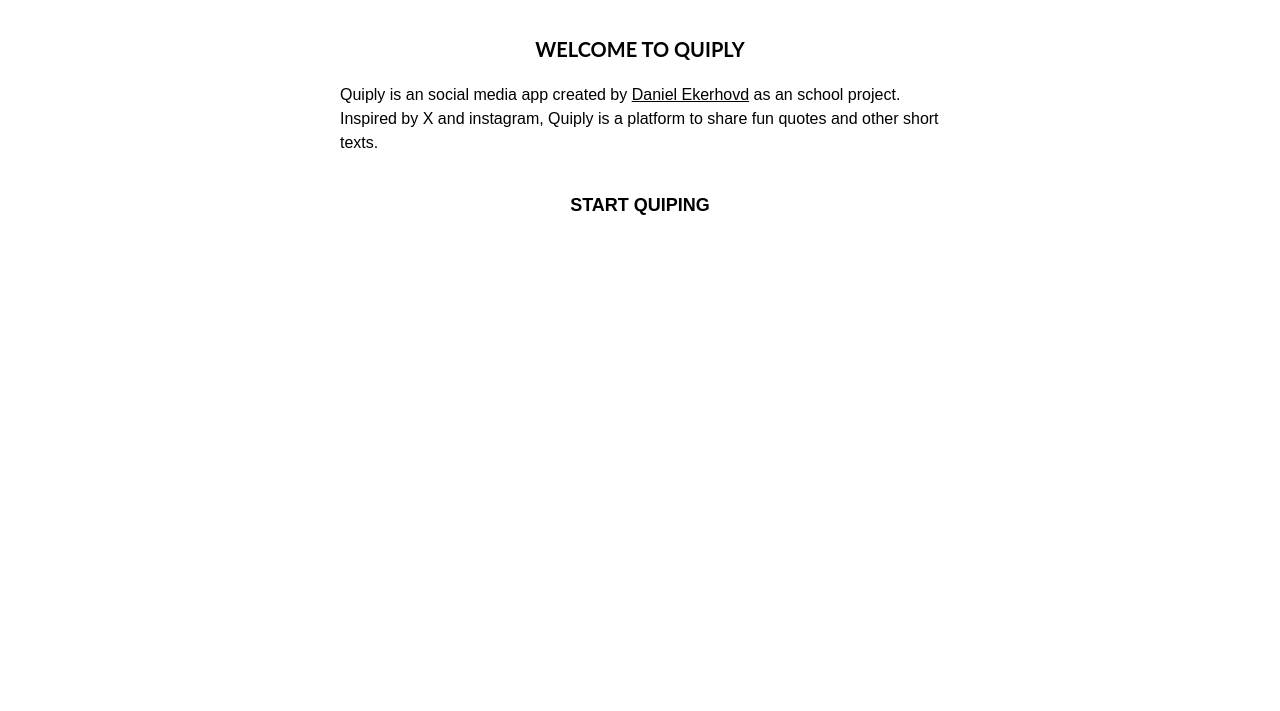
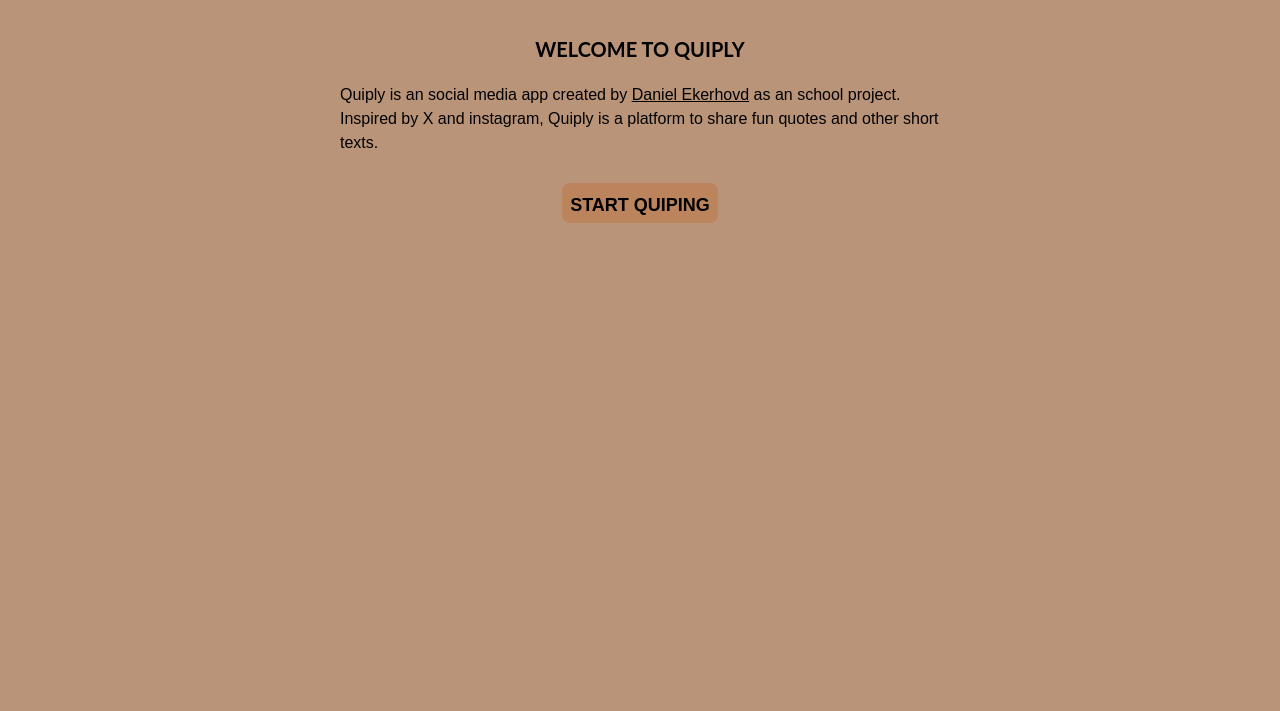
Before and after one commit to DanielEkerhovd/Quiply, a website: page faq/index.html in a window 1280 px wide. Shown: the part 89-800 px from the top of the page. Drawn offline with nearby package versions, Linux system fonts and the light colour scheme; files that its build step writes are made by us from their sources.

Commit message:
Merge fix

```diff
--- a/faq/index.html
+++ b/faq/index.html
@@ -8,7 +8,7 @@
   <link rel="icon" href="/src/media/logos/quiply-logo.png" type="image/png">
   <title>Quiply</title>
 
-  <link href="../src/css/output.css" rel="stylesheet">
+  <link href="/dist/styles.css" rel="stylesheet">
 </head>
     <body class="bg-background">
         <header class="bg-highlight h-20 sticky top-0 z-10">
--- a/feed/index.html
+++ b/feed/index.html
@@ -8,7 +8,7 @@
   <link rel="icon" href="/src/media/logos/quiply-logo.png" type="image/png">
   <title>Quiply</title>
 
-  <link href="../src/css/output.css" rel="stylesheet">
+  <link href="/dist/styles.css" rel="stylesheet">
 </head>
     <body class="bg-background">
         <header class="bg-highlight h-20 sticky top-0 z-10">
--- a/post/index.html
+++ b/post/index.html
@@ -8,7 +8,7 @@
   <link rel="icon" href="/src/media/logos/quiply-logo.png" type="image/png">
   <title>Quiply</title>
 
-  <link href="../src/css/output.css" rel="stylesheet">
+  <link href="/dist/styles.css" rel="stylesheet">
 </head>
     <body class="bg-background">
         <header class="bg-highlight h-20 sticky top-0 z-10">
--- a/profile/index.html
+++ b/profile/index.html
@@ -8,7 +8,7 @@
   <link rel="icon" href="/src/media/logos/quiply-logo.png" type="image/png">
   <title>Quiply</title>
 
-  <link href="../src/css/output.css" rel="stylesheet">
+  <link href="/dist/styles.css" rel="stylesheet">
 </head>
     <body class="bg-background">
         <header class="bg-highlight h-20 sticky top-0 z-10">
--- a/register/index.html
+++ b/register/index.html
@@ -8,7 +8,7 @@
   <link rel="icon" href="/src/media/logos/quiply-logo.png" type="image/png">
   <title>Quiply</title>
 
-  <link href="../src/css/output.css" rel="stylesheet">
+  <link href="/dist/styles.css" rel="stylesheet">
 </head>
     <body class="bg-background h-screen">
 
--- a/tailwind.config.js
+++ b/tailwind.config.js
@@ -8,7 +8,12 @@ module.exports = {
         'secondary': {
           100: '#E2E2D5',
           200: '#888883',
-        }
+        },
+        'background': '#BA9479',
+        'highlight': '#BC845D',
+        'highlight-hover': '#BE8C69',
+        'q-yellow': '#FFD290',
+        'q-yellow-hover': '#FFD699',
       },
       fontFamily: {
         sans: ["Raleway", "sans-serif"],
```
Also changed, not shown: dist/styles.css, src/css/script.mjs (deleted).
